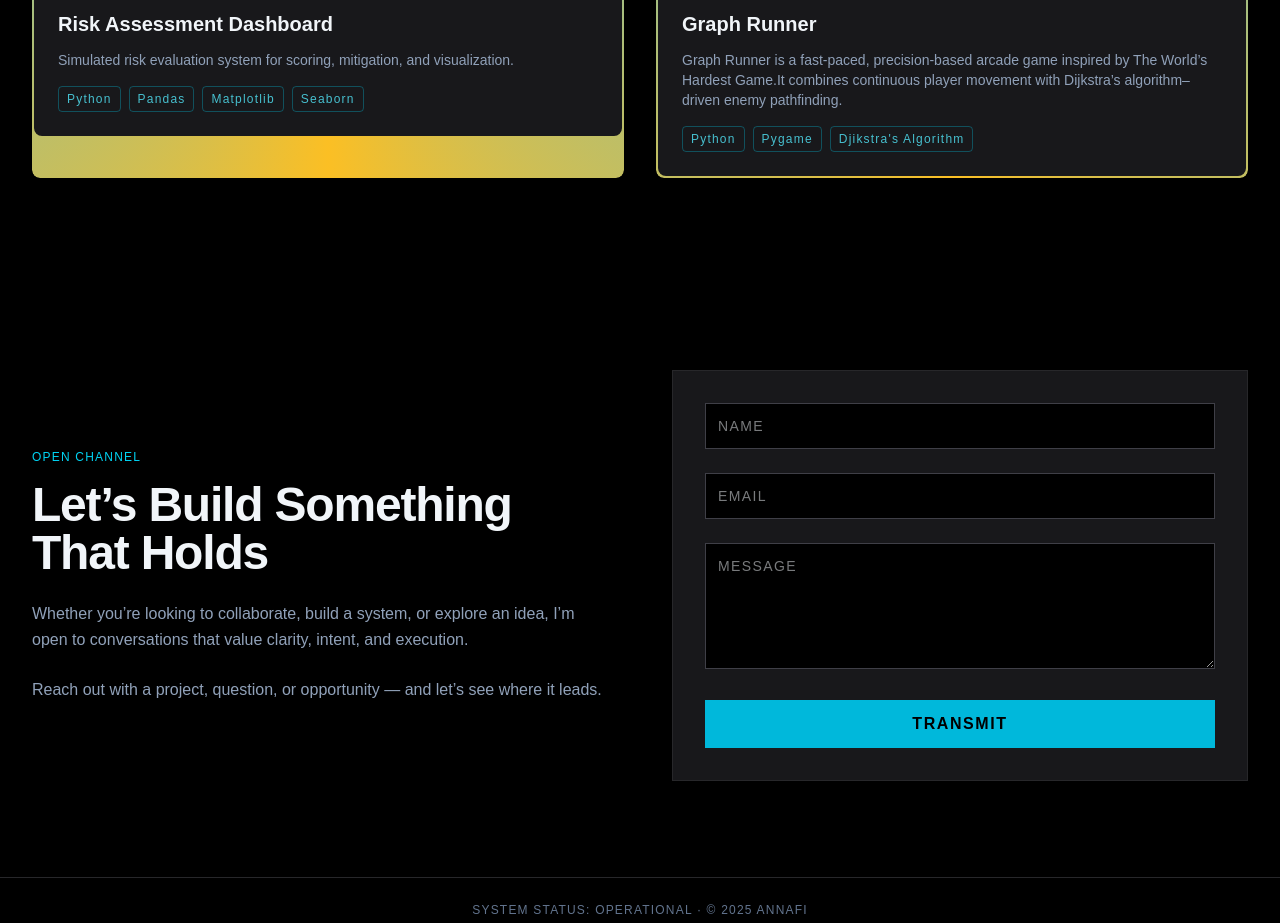
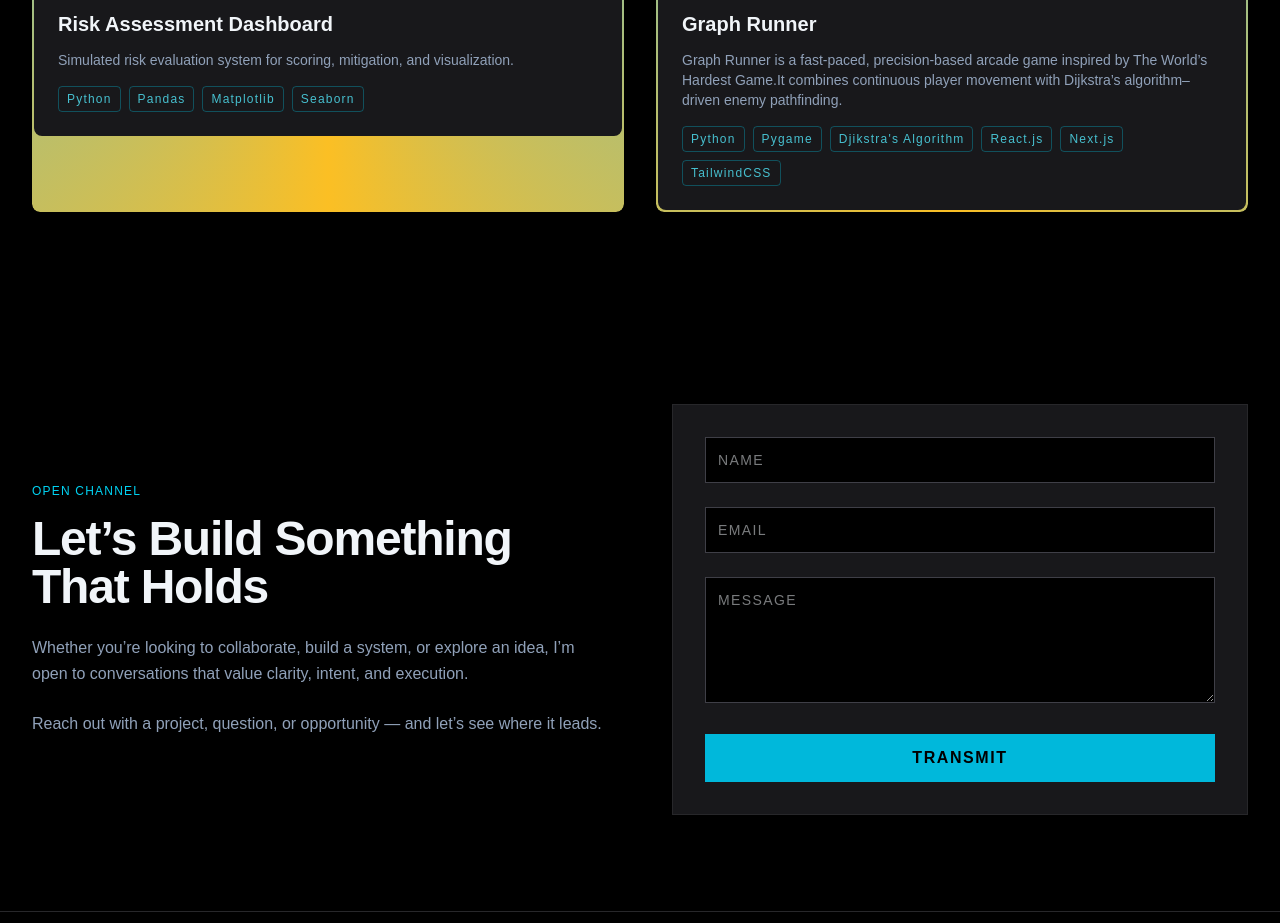
Before and after one commit to DevAnnafi/Annafi-Portfolio, a Next.js app: page / in a window 1280 px wide. Shown: the part 2922-3845 px from the top of the page. Built offline with nearby package versions, Linux system fonts and the light colour scheme.

Commit message:
Feat: Added new tech for Graph Runner game

```diff
--- a/app/page.tsx
+++ b/app/page.tsx
@@ -177,7 +177,7 @@ export default function PortfolioHero() {
       image:
         "/images/Graph_Run.png",
       link:"https://graph-runner-web.vercel.app/",
-      techStack: ["Python", "Pygame", "Djikstra's Algorithm"]
+      techStack: ["Python", "Pygame", "Djikstra's Algorithm", "React.js", "Next.js", "TailwindCSS"]
 
     }
   ];
```
